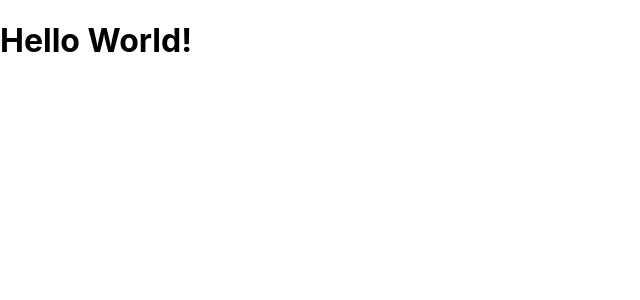
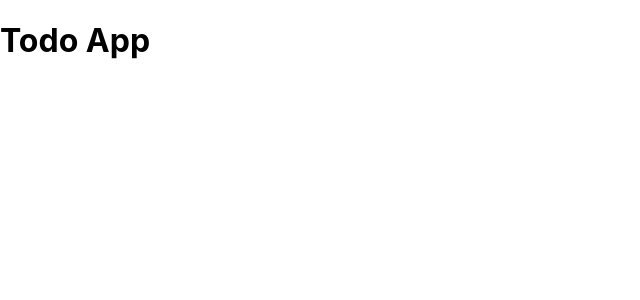
Before and after one commit to mongy92/react-todo-app, a React (Create React App) app: page / in a window 1280 px wide. Shown: the top 300 px of the page, without its empty margins (0-640 px from the left). Built offline with nearby package versions, Linux system fonts and the light colour scheme.

Commit message:
create function component

```diff
--- a/src/App.tsx
+++ b/src/App.tsx
@@ -1,9 +1,9 @@
-import React from 'react';
+import Header from './Components/Header';
 
 function App() {
   return (
     <div className='container'>
-      <h1>Hello World!</h1>
+      <Header />
     </div>
   );
 }
--- /dev/null
+++ b/src/Components/Header.tsx
@@ -0,0 +1,11 @@
+import React from 'react';
+
+const Header = () => {
+  return (
+    <header>
+      <h1>Todo App</h1>
+    </header>
+  );
+};
+
+export default Header;
```
